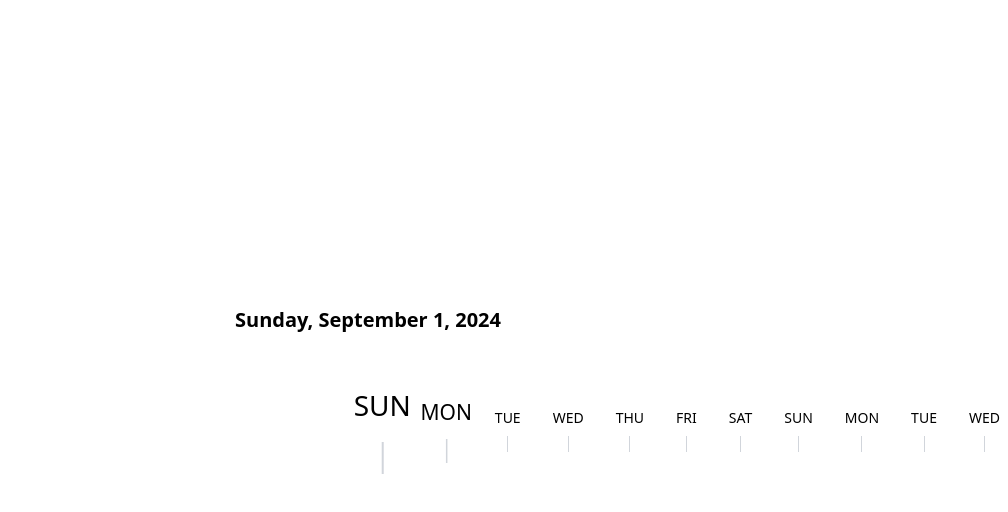
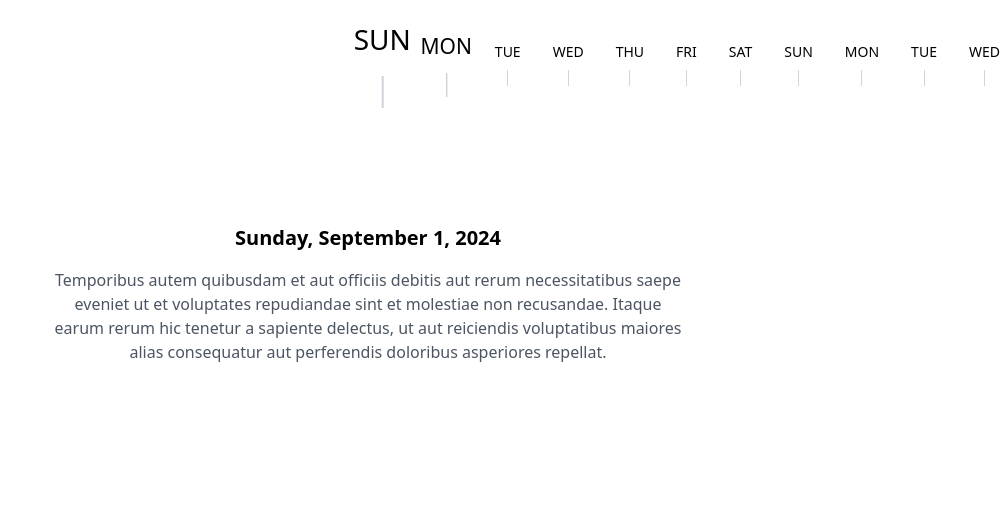
Before and after one commit to szymonhernik/diary_app-prototypes, a Next.js app: page / in a window 1280 px wide. Shown: the top 512 px of the page, without its empty margins (272-1280 px from the left). Built offline with nearby package versions, Linux system fonts and the light colour scheme.

Commit message:
add some paragraphs when scrolling the timeline

```diff
--- a/app/_components/Timeline.tsx
+++ b/app/_components/Timeline.tsx
@@ -2,6 +2,7 @@
 
 import { useRef, useState, useEffect } from "react";
 import { motion } from "framer-motion";
+import { getDailyContent } from "../_data/dailyContent";
 
 export default function Timeline() {
   const scrollRef = useRef<HTMLDivElement>(null);
@@ -73,15 +74,7 @@ export default function Timeline() {
   }, [days]);
 
   return (
-    <div className="w-full h-screen flex flex-col items-center justify-center bg-white relative">
-      {/* <div className="absolute top-1/2 left-1/2 transform -translate-x-1/2 -translate-y-1/2 w-4 h-4 bg-blue-500 rounded-full z-10" /> */}
-
-      {selectedDate && (
-        <div className="mb-8 text-xl font-semibold">
-          {formatFullDate(selectedDate)}
-        </div>
-      )}
-
+    <div className="w-full h-screen flex flex-col items-center justify-start gap-24 bg-white relative ">
       <div ref={scrollRef} className="w-full overflow-x-auto  scrollbar-hide">
         <div className="flex items-center space-x-8 px-[50vw] h-32">
           {days.map((day, i) => (
@@ -105,6 +98,16 @@ export default function Timeline() {
           ))}
         </div>
       </div>
+      {selectedDate && (
+        <div className="flex flex-col items-center max-w-2xl px-4 mb-8">
+          <div className="text-xl font-semibold mb-4">
+            {formatFullDate(selectedDate)}
+          </div>
+          <p className="text-gray-600 text-center h-48">
+            {getDailyContent(selectedDate)}
+          </p>
+        </div>
+      )}
     </div>
   );
 }
--- /dev/null
+++ b/app/_data/dailyContent.ts
@@ -0,0 +1,22 @@
+// Generate 100 unique different Lorem ipsum paragraphs to avoid repetition
+const loremParagraphs = [
+  "Lorem ipsum dolor sit amet, consectetur adipiscing elit. Sed do eiusmod tempor incididunt ut labore et dolore magna aliqua.",
+  "Ut enim ad minim veniam, quis nostrud exercitation ullamco laboris nisi ut aliquip ex ea commodo consequat.",
+  "Duis aute irure dolor in reprehenderit in voluptate velit esse cillum dolore eu fugiat nulla pariatur.",
+  "Excepteur sint occaecat cupidatat non proident, sunt in culpa qui officia deserunt mollit anim id est laborum.",
+  "Sed ut perspiciatis unde omnis iste natus error sit voluptatem accusantium doloremque laudantium, totam rem aperiam, eaque ipsa quae ab illo inventore veritatis et quasi architecto beatae vitae dicta sunt explicabo.",
+  "Nemo enim ipsam voluptatem quia voluptas sit aspernatur aut odit aut fugit, sed quia consequuntur magni dolores eos qui ratione voluptatem sequi nesciunt.",
+  "Neque porro quisquam est, qui dolorem ipsum quia dolor sit amet, consectetur, adipisci velit, sed quia non numquam eius modi tempora incidunt ut labore et dolore magnam aliquam quaerat voluptatem.",
+  "Ut enim ad minima veniam, quis nostrum exercitationem ullam corporis suscipit laboriosam, nisi ut aliquid ex ea commodi consequatur?",
+  "Quis autem vel eum iure reprehenderit qui in ea voluptate velit esse quam nihil molestiae consequatur, vel illum qui dolorem eum fugiat quo voluptas nulla pariatur?",
+  "At vero eos et accusamus et iusto odio dignissimos ducimus qui blanditiis praesentium voluptatum deleniti atque corrupti quos dolores et quas molestias excepturi sint occaecati cupiditate non provident, similique sunt in culpa qui officia deserunt mollitia animi, id est laborum et dolorum fuga.",
+  "Et harum quidem rerum facilis est et expedita distinctio. Nam libero tempore, cum soluta nobis est eligendi optio cumque nihil impedit quo minus id quod maxime placeat facere possimus, omnis voluptas assumenda est, omnis dolor repellendus.",
+  "Temporibus autem quibusdam et aut officiis debitis aut rerum necessitatibus saepe eveniet ut et voluptates repudiandae sint et molestiae non recusandae. Itaque earum rerum hic tenetur a sapiente delectus, ut aut reiciendis voluptatibus maiores alias consequatur aut perferendis doloribus asperiores repellat.",
+];
+
+export function getDailyContent(date: Date): string {
+  // Use the date's day as a seed to consistently return the same paragraph for each date
+  const dayOfYear = Math.floor(date.getTime() / (1000 * 60 * 60 * 24));
+  const index = dayOfYear % loremParagraphs.length;
+  return loremParagraphs[index];
+}
```
